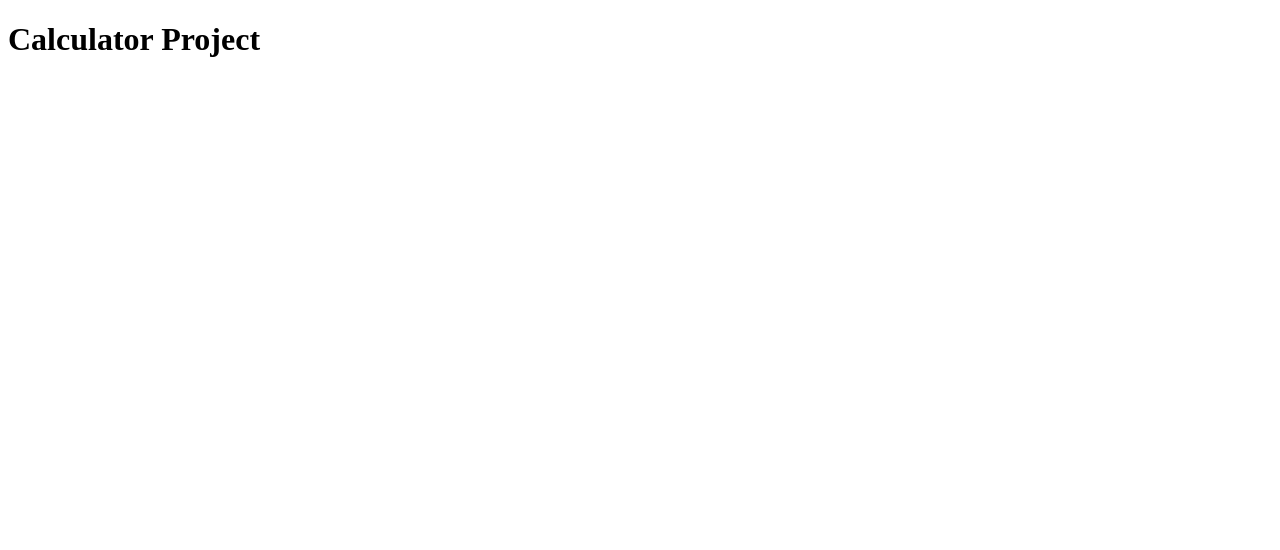
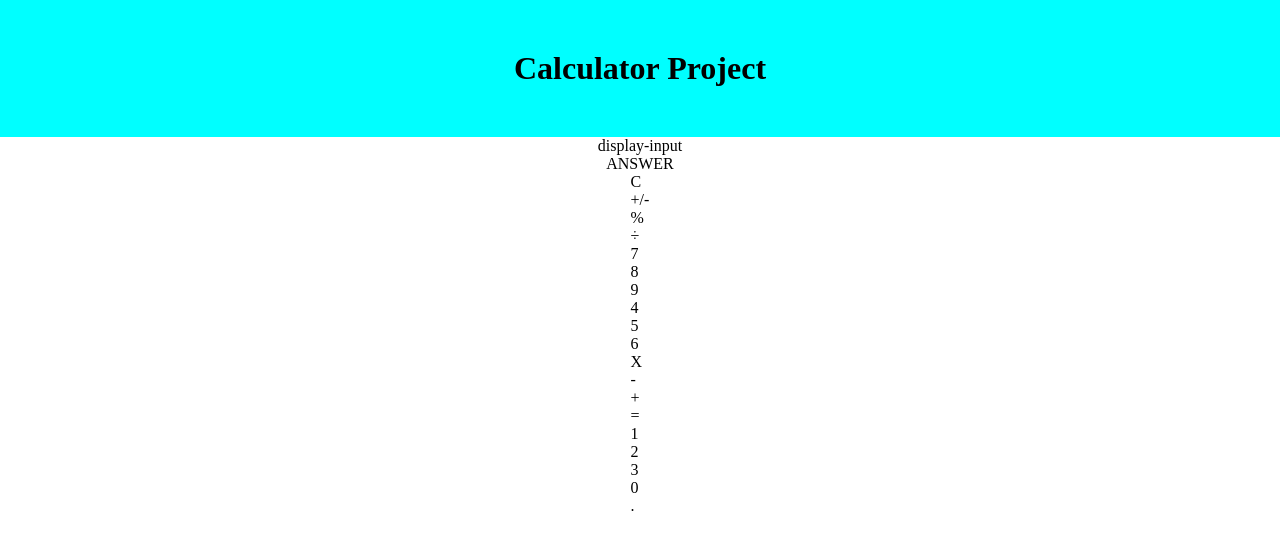
Before and after one commit to younusk-hub/Calculator-Project, a plain HTML site: page index.html in a window 1280 px wide. Drawn offline with Linux system fonts and the light colour scheme.

Commit message:
added the content for to the user interface.

```diff
--- a/index.html
+++ b/index.html
@@ -5,6 +5,7 @@
     <meta http-equiv="X-UA-Compatible" content="IE=edge">
     <meta name="viewport" content="width=device-width, initial-scale=1.0">
     <title>Calculator Project</title>
+    <link rel="stylesheet" href="./styles/styles.css">
 </head>
 <body>
     <header>
@@ -12,7 +13,36 @@
     </header>
 
     <main>
+        <div class="calculator-container">
+            <div class="calculator-container__display-input">display-input</div>
 
+            <div class="calculator-container__answer">ANSWER</div>
+
+            <div class="calculator-container__user-input">
+                <div class="clear">C</div>
+                <div class="add/minus">+/-</div>
+                <div class="percentage">%</div>
+                <div class="divide">÷</div>
+                <div class="seven">7</div>
+                <div class="eight">8</div>
+                <div class="nine">9</div>
+                <div class="four">4</div>
+                <div class="five">5</div>
+                <div class="six">6</div>
+                <div class="multiply">X</div>
+                <div class="minus">-</div>
+                <div class="plus">+</div>
+                <div class="equal">=</div>
+                <div class="one">1</div>
+                <div class="two">2</div>
+                <div class="three">3</div>
+                <div class="zero">0</div>
+                <div class="decimal">.</div>
+              </div>
+
+
+
+        </div>
     </main>
 </body>
 </html>
--- a/styles/_header.scss
+++ b/styles/_header.scss
@@ -0,0 +1,9 @@
+
+header {
+    display: flex;
+    justify-content: center;
+    align-items: center;
+    padding: 50px 0;
+    background-color: aqua;
+    text-align: center;
+}
--- a/styles/_main.scss
+++ b/styles/_main.scss
@@ -0,0 +1,7 @@
+.calculator-container {
+    display:flex;
+    flex-direction: column;
+    justify-content: center;
+    align-items: center;
+    margin:
+}
--- /dev/null
+++ b/styles/_reset.scss
@@ -0,0 +1,6 @@
+
+* {
+    padding: 0;
+    margin: 0%;
+    box-sizing: border-box;
+}
--- /dev/null
+++ b/styles/_variables.scss
@@ -0,0 +1,9 @@
+// VARIABLES
+
+//---------------------- COLOUR ---------------------------
+
+$color-white: white;
+$color-black: black;
+$grey-color: #A5A5A5;
+$darkgrey-color: #333333;
+$orange-color: #F29938;
--- a/styles/styles.scss
+++ b/styles/styles.scss
@@ -1,2 +1,3 @@
-@use "./header";
-@use "./main"
+@use "./reset" as *;
+@use "./header" as *;
+@use "./main" as *;
```
Also changed, not shown: styles/styles.css, 1 other file.
